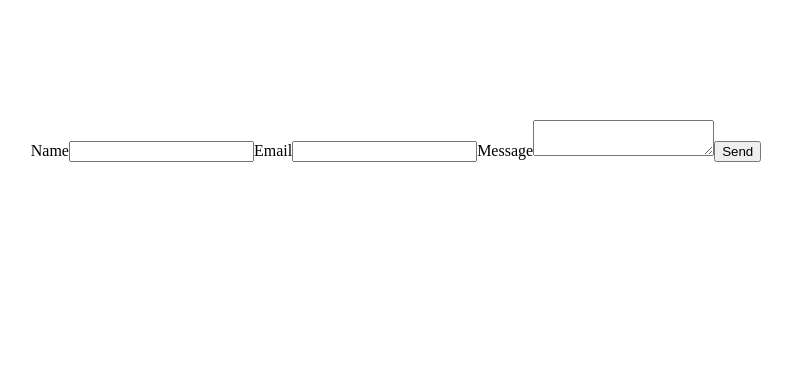
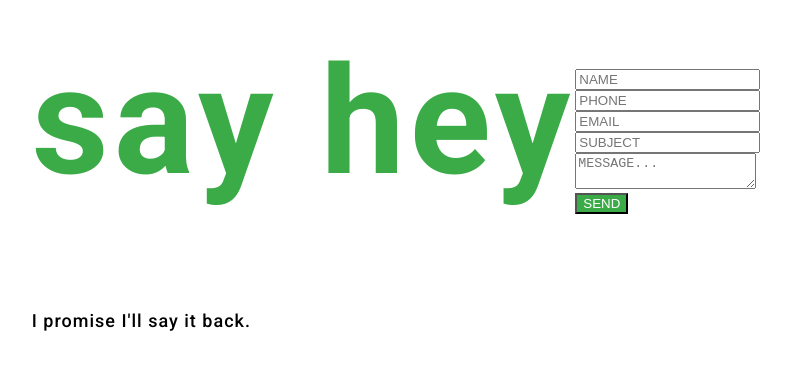
Before and after one commit to zbayard/southern-cut, a React (Create React App) app: page / in a window 1280 px wide. Shown: the part 2659-3028 px from the top of the page, without its empty margins (244-1036 px from the left). Built offline with nearby package versions, Linux system fonts and the light colour scheme.

Commit message:
structured html

```diff
--- a/package.json
+++ b/package.json
@@ -12,6 +12,7 @@
     "emailjs-com": "^3.2.0",
     "react": "^17.0.2",
     "react-dom": "^17.0.2",
+    "react-hook-form": "^6.15.5",
     "react-scripts": "4.0.3",
     "react-scroll": "^1.8.3",
     "web-vitals": "^1.0.1"
--- a/src/components/Contact/Contact.js
+++ b/src/components/Contact/Contact.js
@@ -1,32 +1,160 @@
-import './Contact.css';
+import React, {useState} from 'react';
 import emailjs from 'emailjs-com';
+import {useForm} from "react-hook-form";
+import './Contact.css'
 
 const Contact = ()=>{
+    const [successMessage, setSuccessMessage] = useState("")
+    const { register, handleSubmit, errors } = useForm()
 
-    const sendEmail = (e)=> {
-        e.preventDefault();
+    const serviceID = "service_ID"
+    const templateID = "template_ID"
+    const userID = "user_ID"
 
-        emailjs.sendForm('YOUR_SERVICE_ID', 'YOUR_TEMPLATE_ID', e.target, 'YOUR_USER_ID')
-          .then((result) => {
-              console.log(result.text);
-          }, (error) => {
-              console.log(error.text);
-          });
-      }
-    return(
+    const onSubmit = (data, r) => {
+        sendEmail(
+            serviceID,
+            templateID,
+            {
+                name: data.name,
+                phone: data.phone,
+                email: data.email,
+                subject: data.subject,
+                description: data.description
+            },
+            userID
+            )
+            r.target.reset()
+    }
+
+    const sendEmail = (serviceID, templateID, variables, userID) => {
+        emailjs.send(serviceID, templateID, variables, userID)
+        .then(() => {
+            setSuccessMessage("yay! if you see this message then it means it worked... chat soon!")
+        }).catch(err => console.error(`Something went wrong ${err}`));
+    }
+
+    return (
         <div id="contact" className="contact">
-            <form className="contact-form" onSubmit={sendEmail}>
-                <input type="hidden" name="contact_number" />
-                <label>Name</label>
-                <input type="text" name="user_name" />
-                <label>Email</label>
-                <input type="email" name="user_email" />
-                <label>Message</label>
-                <textarea name="message" />
-                <input type="submit" value="Send" />
-            </form>
+           <div className="text-box">
+               <div className="contact-head">
+                    <h1>say hey</h1>
+                    <p>
+                        I promise I'll say it back.
+                    </p>
+                    <span className="success-message">{successMessage}</span>
+               </div>
+           </div>
+           <div className="form-container">
+               <form onSubmit={handleSubmit(onSubmit)}>
+
+                        <div className="input-container">
+                            {/* NAME INPUT */}
+                            <div className="text-box">
+                                <input
+                                    type="text"
+                                    className="form-control"
+                                    placeholder="NAME"
+                                    name= "name"
+                                    ref={
+                                        register({
+                                            required: "Please enter your name",
+                                            maxLength: {
+                                                value: 25,
+                                                message: "Please enter a name with fewer than 25 characters"
+                                            }
+                                        })
+                                    }
+                                />
+                                <div className="line"></div>
+                            </div>
+                            <span className="error-message">
+                                {errors.name && errors.name.message}
+                            </span>
+                            {/* PHONE INPUT */}
+                            <div className="text-box">
+                                <input
+                                    type="text"
+                                    className="form-control"
+                                    placeholder="PHONE"
+                                    name="phone"
+                                    ref={
+                                        register({
+                                            required: "Please add your phone number",
+                                        })
+                                    }
+                                />
+                                <div className="line"></div>
+                            </div>
+                            <span className="error-message">
+                                {errors.phone && errors.phone.message}
+                            </span>
+                            {/* EMAIL INPUT */}
+                            <div className="text-box">
+                                <input
+                                    type="email"
+                                    className="form-control"
+                                    placeholder="EMAIL"
+                                    name= "email"
+                                    ref={
+                                        register({
+                                            required: "Please provide your email",
+                                            pattern: {
+                                                value: /^[A-Z0-9._%+-]+@[A-Z0-9.-]+\.[A-Z]{2,}$/i,
+                                                message: "invalid Email"
+                                            }
+                                        })
+                                    }
+                                />
+                                <div className="line"></div>
+                            </div>
+                            <span className="error-message">
+                                {errors.email && errors.email.message}
+                            </span>
+                            {/* SUBJECT INPUT */}
+                            <div className="text-box">
+                                <input
+                                    type="text"
+                                    className="form-control"
+                                    placeholder="SUBJECT"
+                                    name= "subject"
+                                    ref={
+                                        register({
+                                            required: "OOPS, you forgot to add the subject",
+                                        })
+                                    }
+                                />
+                                <div className="line"></div>
+                            </div>
+                            <span className="error-message">
+                                {errors.subject && errors.subject.message}
+                            </span>
+                        </div>
+                        <div className="message-container">
+                            {/* DESCRIPTION */}
+                            <div className="text-box">
+                                <textarea
+                                    type="text"
+                                    className="form-control"
+                                    placeholder="MESSAGE..."
+                                    name= "description"
+                                    ref={
+                                        register({
+                                            required: "Don't forget a message! ",
+                                        })
+                                    }
+                                ></textarea>
+                                <div className="line"></div>
+                            </div>
+                            <span className="error-message">
+                                {errors.description && errors.description.message}
+                            </span>
+                            <button className="btn btn-green btn-animated btn-about" type="submit">SEND</button>
+                        </div>
+
+               </form>
+           </div>
         </div>
     )
 };
-
 export default Contact;
```
Also changed, not shown: src/components/Contact/Contact.css (line endings or trailing spaces), 2 other files (tests, documents, lock files or other folders).
